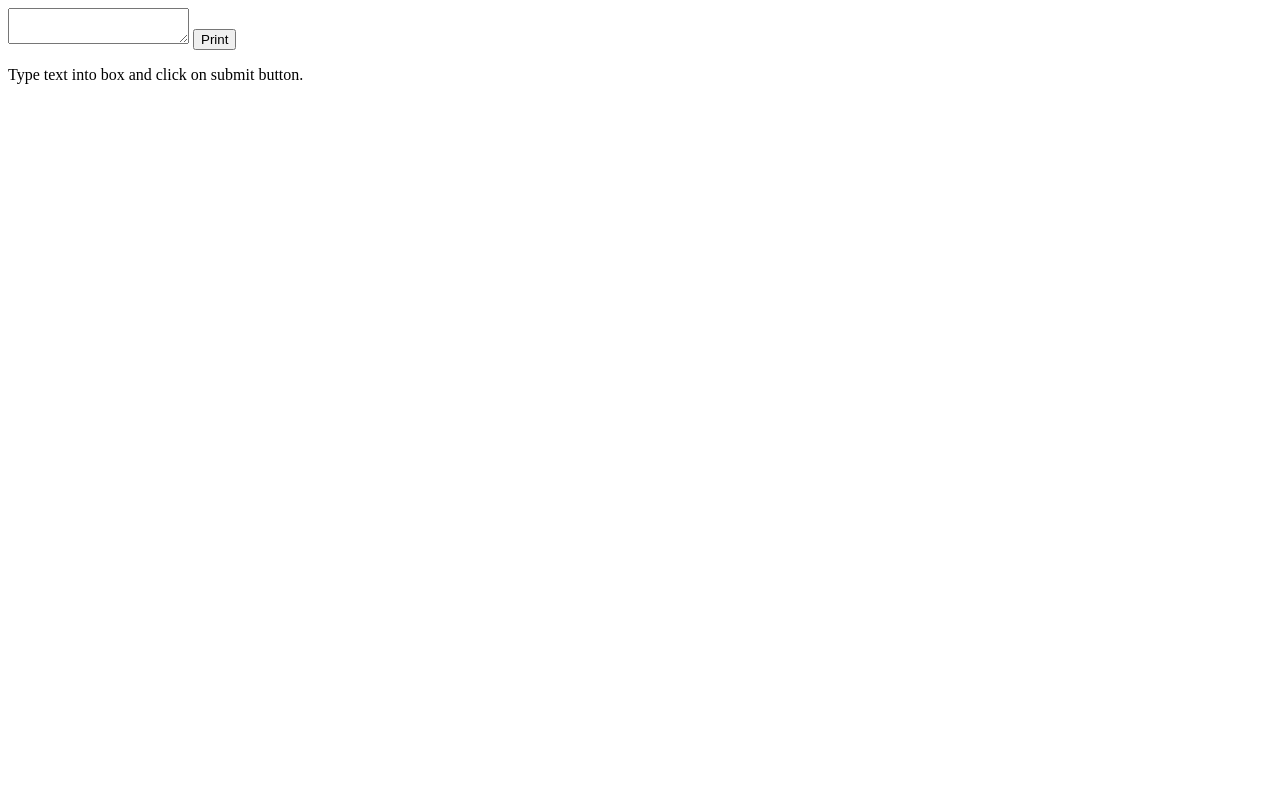
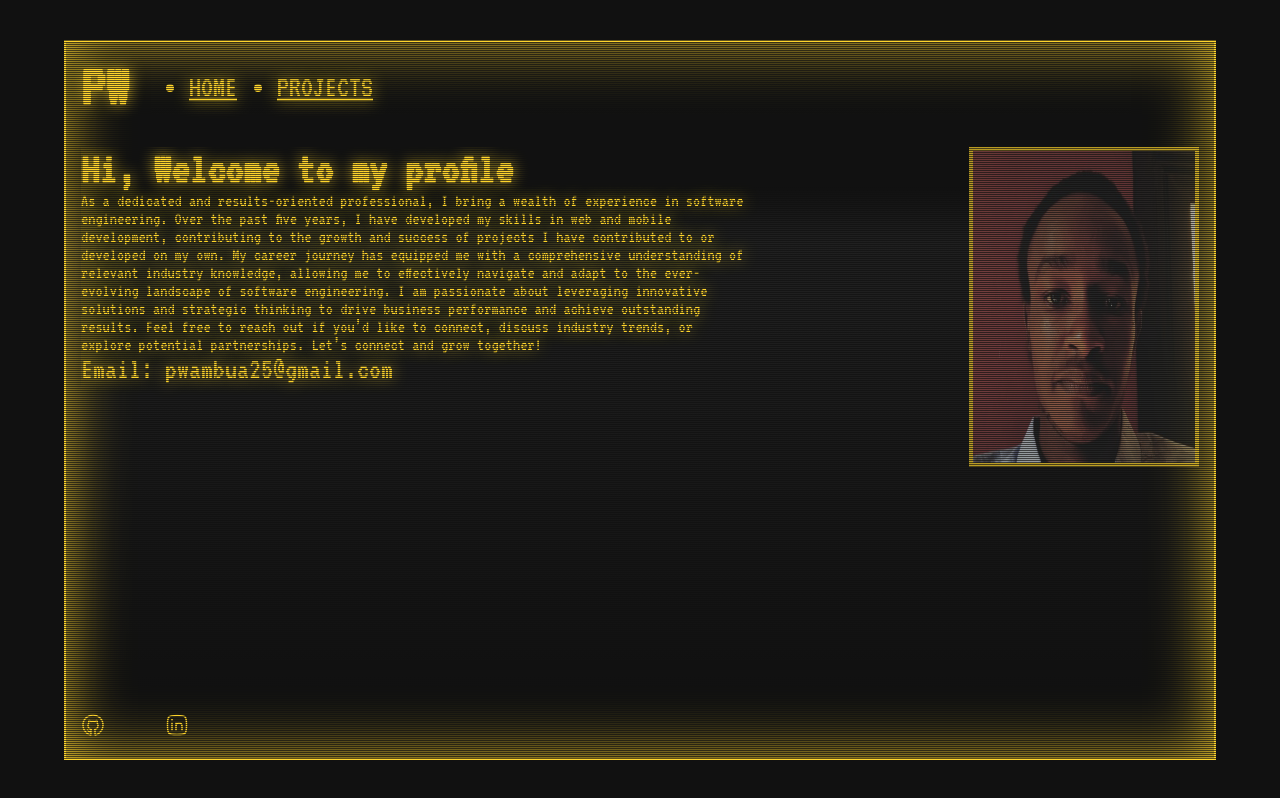
Before and after one commit to peterwambua-1998/peterwambua-1998.github.io, a plain HTML site: page index.html in a window 1280 px wide. Drawn offline with Linux system fonts and the light colour scheme.

Commit message:
Update index.html

```diff
--- a/index.html
+++ b/index.html
@@ -1,49 +1,74 @@
-<html>
+<!DOCTYPE html>
+<html lang="en">
+
+<head>
+    <meta charset="UTF-8">
+    <meta name="viewport" content="width=device-width, initial-scale=1.0">
+    <title>Portfolio website</title>
+    <link rel="stylesheet" href="style.css">
+    <link rel="preconnect" href="https://fonts.googleapis.com">
+    <link rel="preconnect" href="https://fonts.gstatic.com" crossorigin>
+    <link href="https://fonts.googleapis.com/css2?family=VT323&display=swap" rel="stylesheet">
+</head>
+
 <body>
-	<textarea id="printContent"></textarea>
-	<input type="submit" onclick="connectAndPrint()" value="Print"/>
-	<P>Type text into box and click on submit button.
-	<script>
-	var device;
+    <div class="retro-container scanline-effect old-crt-monitor ">
+        <header>
+            <h1>PW</h1>
+            <nav role="navigation">
+                <ul>
+                    <li><a href="index.html">HOME</a></li>
+                    <li><a href="projects.html">PROJECTS</a></li>
+                </ul>
+            </nav>
+        </header>
+        <main>
+            <section id="screen-1">
+                <article>
+                    <div>
+                        <header>
+                            <h2>Hi, Welcome to my profile</h2>
+                        </header>
+                        <div class="content">
+                            As a dedicated and results-oriented professional, I bring a wealth of experience in software
+                            engineering. Over the past five years, I have developed my skills in web and mobile development,
+                            contributing to the growth and success of projects I have contributed to or developed on my own.
 
-	function setup(device) {
-		return device.open()
-		.then(() => device.selectConfiguration(1))
-		.then(() => device.claimInterface(0))
-	}
+                            My career journey has equipped me with a comprehensive understanding of relevant industry
+                            knowledge, allowing me to effectively navigate and adapt to the ever-evolving landscape of
+                            software engineering. I am passionate about leveraging innovative solutions and strategic
+                            thinking to drive business performance and achieve outstanding results.
 
-	function print() {
-		var string = document.getElementById("printContent").value + "\n";
-		var encoder = new TextEncoder();
-		var data = encoder.encode(string);
-		device.transferOut(1, data)
-		.catch(error => { console.log(error); })
-	}
+                            Feel free to reach out if you’d like to connect, discuss industry trends, or explore potential
+                            partnerships. Let’s connect and grow together!
+                        </div>
+                        <div>
+                            <p>Email: pwambua25@gmail.com</p>
+                        </div>
+                    </div>
+                    <figure>
+                        <img  src="./prof.jpeg" alt="alt text for illustration">
+                    </figure>
+                </article>
+            </section>
+        </main>
+        <footer>
 
-	function connectAndPrint() {
-		if (device == null) {
-			navigator.usb.requestDevice({ filters: [{ vendorId: 1046 }] })
-			.then(selectedDevice => {
-				device = selectedDevice;
-				console.log(device);
-				return setup(device);
-			})
-			.then(() => print())
-			.catch(error => { console.log(error); })
-		}
-		else
-			print();
-	}
+            <a href="https://github.com/peterwambua-1998" target="_blank">
+                <svg xmlns="http://www.w3.org/2000/svg" viewBox="0 0 24 24" width="24" height="24" color="#ffd52c" fill="none">
+                    <path d="M6.51734 17.1132C6.91177 17.6905 8.10883 18.9228 9.74168 19.2333M9.86428 22C8.83582 21.8306 2 19.6057 2 12.0926C2 5.06329 8.0019 2 12.0008 2C15.9996 2 22 5.06329 22 12.0926C22 19.6057 15.1642 21.8306 14.1357 22C14.1357 22 13.9267 18.5826 14.0487 17.9969C14.1706 17.4113 13.7552 16.4688 13.7552 16.4688C14.7262 16.1055 16.2043 15.5847 16.7001 14.1874C17.0848 13.1032 17.3268 11.5288 16.2508 10.0489C16.2508 10.0489 16.5318 7.65809 15.9996 7.56548C15.4675 7.47287 13.8998 8.51192 13.8998 8.51192C13.4432 8.38248 12.4243 8.13476 12.0018 8.17939C11.5792 8.13476 10.5568 8.38248 10.1002 8.51192C10.1002 8.51192 8.53249 7.47287 8.00036 7.56548C7.46823 7.65809 7.74917 10.0489 7.74917 10.0489C6.67316 11.5288 6.91516 13.1032 7.2999 14.1874C7.79575 15.5847 9.27384 16.1055 10.2448 16.4688C10.2448 16.4688 9.82944 17.4113 9.95135 17.9969C10.0733 18.5826 9.86428 22 9.86428 22Z" stroke="currentColor" stroke-width="1.5" stroke-linecap="round" stroke-linejoin="round" />
+                </svg>
+            </a>
+            <a href="www.linkedin.com/in/peter-wambua-98b388219" target="_blank">
+                <svg xmlns="http://www.w3.org/2000/svg" viewBox="0 0 24 24" width="24" height="24" color="#ffd52c" fill="none">
+                    <path d="M7 10V17" stroke="currentColor" stroke-width="1.5" stroke-linecap="round" stroke-linejoin="round" />
+                    <path d="M11 13V17M11 13C11 11.3431 12.3431 10 14 10C15.6569 10 17 11.3431 17 13V17M11 13V10" stroke="currentColor" stroke-width="1.5" stroke-linecap="round" stroke-linejoin="round" />
+                    <path d="M7.00801 7L6.99902 7" stroke="currentColor" stroke-width="2" stroke-linecap="round" stroke-linejoin="round" />
+                    <path d="M2.5 12C2.5 7.52166 2.5 5.28249 3.89124 3.89124C5.28249 2.5 7.52166 2.5 12 2.5C16.4783 2.5 18.7175 2.5 20.1088 3.89124C21.5 5.28249 21.5 7.52166 21.5 12C21.5 16.4783 21.5 18.7175 20.1088 20.1088C18.7175 21.5 16.4783 21.5 12 21.5C7.52166 21.5 5.28249 21.5 3.89124 20.1088C2.5 18.7175 2.5 16.4783 2.5 12Z" stroke="currentColor" stroke-width="1.5" stroke-linejoin="round" />
+                </svg>
+            </a>
+        </footer>
+    </div>
+</body>
 
-	navigator.usb.getDevices()
-	.then(devices => {
-		if (devices.length > 0) {
-			device = devices[0];
-			return setup(device);
-		}
-	})
-	.catch(error => { console.log(error); });
-
-	</script>
-</body>
 </html>
```
